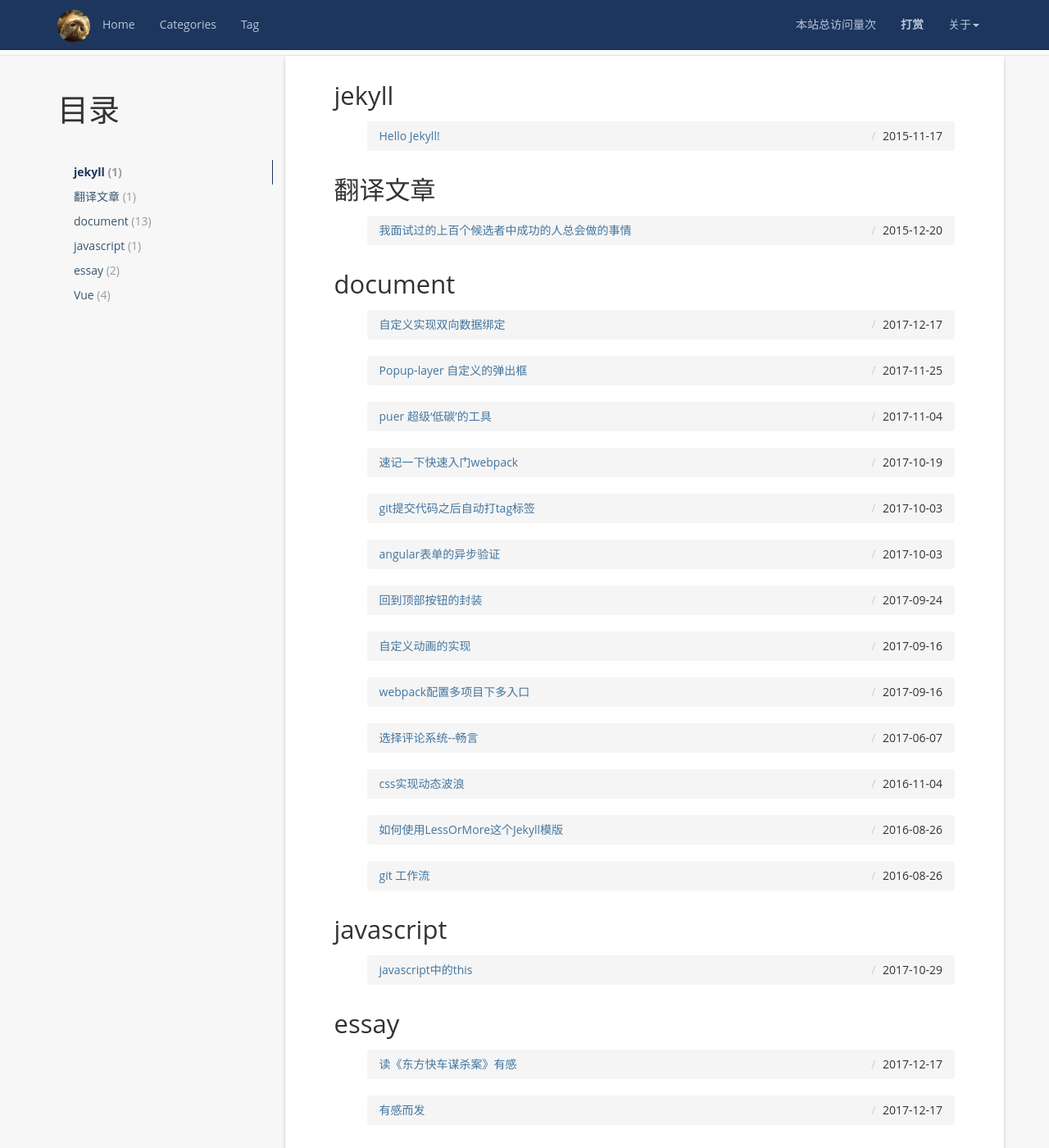
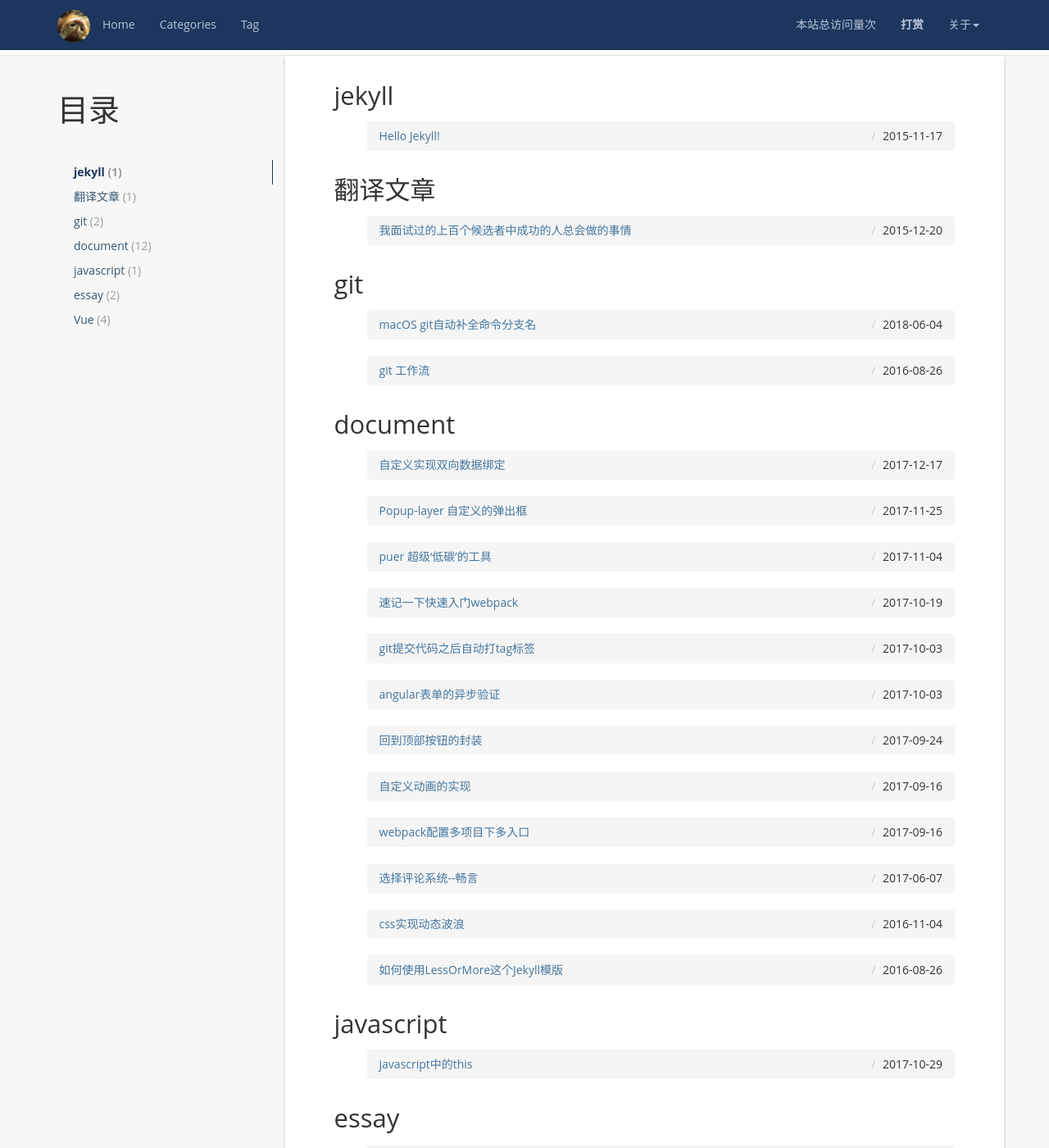
Before and after one commit to frankxjkuang/frankxjkuang.github.io, a Jekyll site: the page built from categories/index.html, in a window 1280 px wide and 1400 px high, scrolled down 339 px. Shown: the whole window at 82% size. Built offline with Jekyll 4.4.1, drawn with Linux system fonts in a browser that asks for light colours; nearby versions of some CDN libraries; comment, search, counter and statistics services are not loaded; some of the changed lines change nothing that is shown.

Commit message:
add a post

````diff
--- a/_posts/2016-01-01-git-workflow.md
+++ b/_posts/2016-01-01-git-workflow.md
@@ -2,7 +2,7 @@
 layout: post
 title:  git 工作流
 date:   2016-08-27 01:08:00 +0800
-categories: document
+categories: git
 tag: course
 ---
 
--- /dev/null
+++ b/_posts/2018-06-04-git-completion.md
@@ -0,0 +1,63 @@
+---
+layout: post
+title:  macOS git自动补全命令分支名
+date:   2018-06-04 11:08:00 +0800
+categories: git
+tag: course
+---
+
+* content
+{:toc}
+
+
+一、 安装 bash-completion
+====================================
+
+```shell
+// 安装
+brew install bash-completion
+
+// 卸载
+brew uninstall bash-completion
+```
+
+[Homebrew](https://brew.sh/index_zh-cn)官网，如果你好未安装 `Homebrew` 的话可以参考以下命令（以官网为准哦）
+
+```shell
+/usr/bin/ruby -e "$(curl -fsSL https://raw.githubusercontent.com/Homebrew/install/master/install)"
+```
+
+安装完成后查看信息
+```shell
+brew info bash-completion
+```
+
+之后会输出类似以下信息
+```shell
+==> Caveats
+Add the following line to your ~/.bash_profile:
+  [ -f /usr/local/etc/bash_completion ] && . /usr/local/etc/bash_completion
+```
+
+复制下面这句话添加到~/.bash_profile（如果没有该文件，新建一个）
+```shell
+[ -f /usr/local/etc/bash_completion ] && . /usr/local/etc/bash_completion
+```
+
+```shell
+vim ~/.bash_profile
+```
+
+二、 拷贝文件并设置路径
+====================================
+访问[github](https://github.com/git/git.git)将'contrib/completion/'目录下的 `git-completion.bash` 拷贝到本地文件内（记住地址），
+
+
+```shell
+source <local path>/.git-completion.bash
+```
+
+三、 启动终端
+====================================
+
+输入 `git` 命令、分支名就可以自动补全了
````
